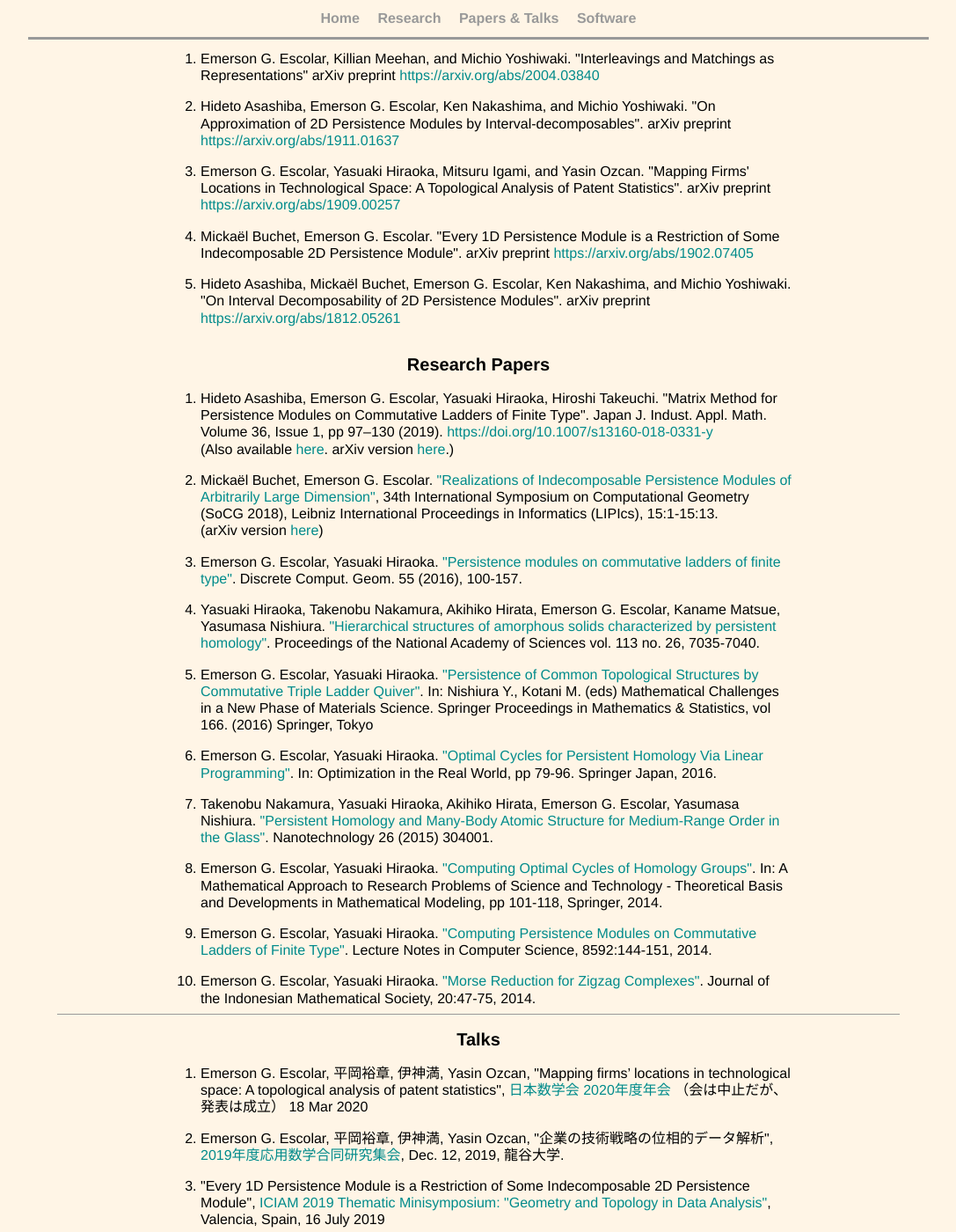
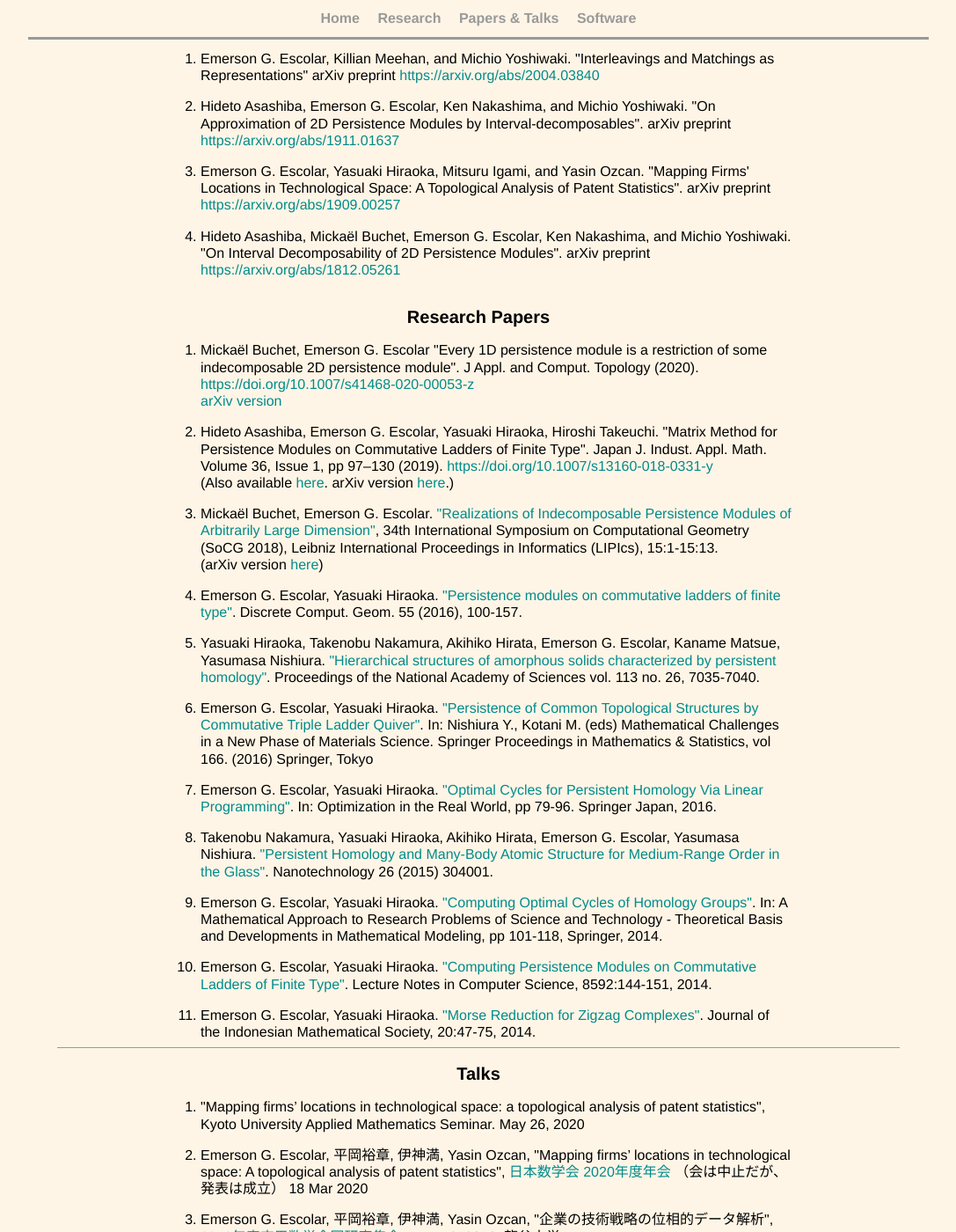
Before and after one commit to emerson-escolar/emerson-escolar.github.io, a Jekyll site: the page built from research_lists.html, in a window 1280 px wide and 1400 px high, scrolled down 279 px. Shown: the whole window at 88% size, without its empty margins (96-1183 px from the left). Built offline with Jekyll 4.4.1, drawn with Linux system fonts in a browser that asks for light colours.

Commit message:
update drojection paper

```diff
--- a/research_lists.html
+++ b/research_lists.html
@@ -61,16 +61,6 @@ title: Emer's Papers & Talks
 		</li>
 
     <li>
-			Mickaël Buchet, Emerson G. Escolar.
-      "Every 1D Persistence Module is a Restriction
-      of Some Indecomposable 2D Persistence Module".
-      arXiv preprint
-      <a target="_blank" href=https://arxiv.org/abs/1902.07405>
-        https://arxiv.org/abs/1902.07405
-      </a>
-		</li>
-
-    <li>
 			Hideto Asashiba, Mickaël Buchet,
       Emerson G. Escolar, Ken Nakashima, and Michio Yoshiwaki.
       "On Interval Decomposability of 2D Persistence Modules".
@@ -85,6 +75,19 @@ title: Emer's Papers & Talks
 <section>
 	<h2> Research Papers </h2>
 	<ol class="wordbox paperlist">
+    <li>
+      Mickaël Buchet, Emerson G. Escolar
+      "Every 1D persistence module is a restriction of some indecomposable 2D persistence module".
+      J Appl. and Comput. Topology (2020).
+      <a target="_blank" href="https://doi.org/10.1007/s41468-020-00053-z">
+        https://doi.org/10.1007/s41468-020-00053-z</a>
+
+      <br />
+      <a target="_blank" href=https://arxiv.org/abs/1902.07405>
+        arXiv version
+      </a>
+    </li>
+
 		<li>
 			Hideto Asashiba, Emerson G. Escolar, Yasuaki Hiraoka, Hiroshi Takeuchi.
       "Matrix Method for Persistence Modules on Commutative Ladders of Finite Type".
@@ -195,6 +198,12 @@ title: Emer's Papers & Talks
 <section>
 	<h2> Talks </h2>
 	<ol class="wordbox paperlist">
+    <li>
+      "Mapping firms’ locations in technological space: a topological analysis of patent statistics",
+      Kyoto University Applied Mathematics Seminar.
+      May 26, 2020
+    </li>
+
     <li>
       Emerson G. Escolar, 平岡裕章, 伊神満, Yasin Ozcan,
       "Mapping firms’ locations in technological space: A topological analysis of patent statistics",
```
